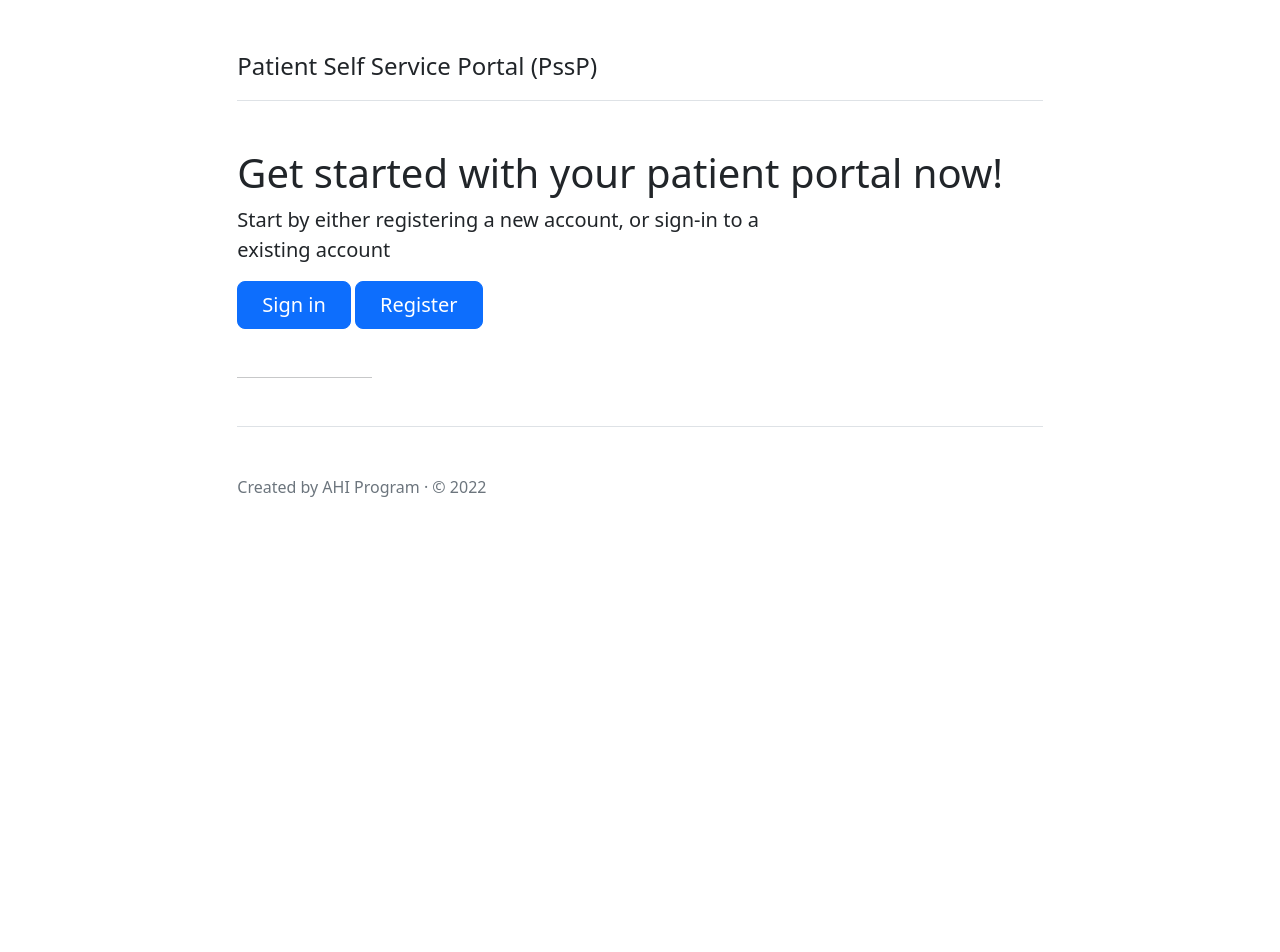
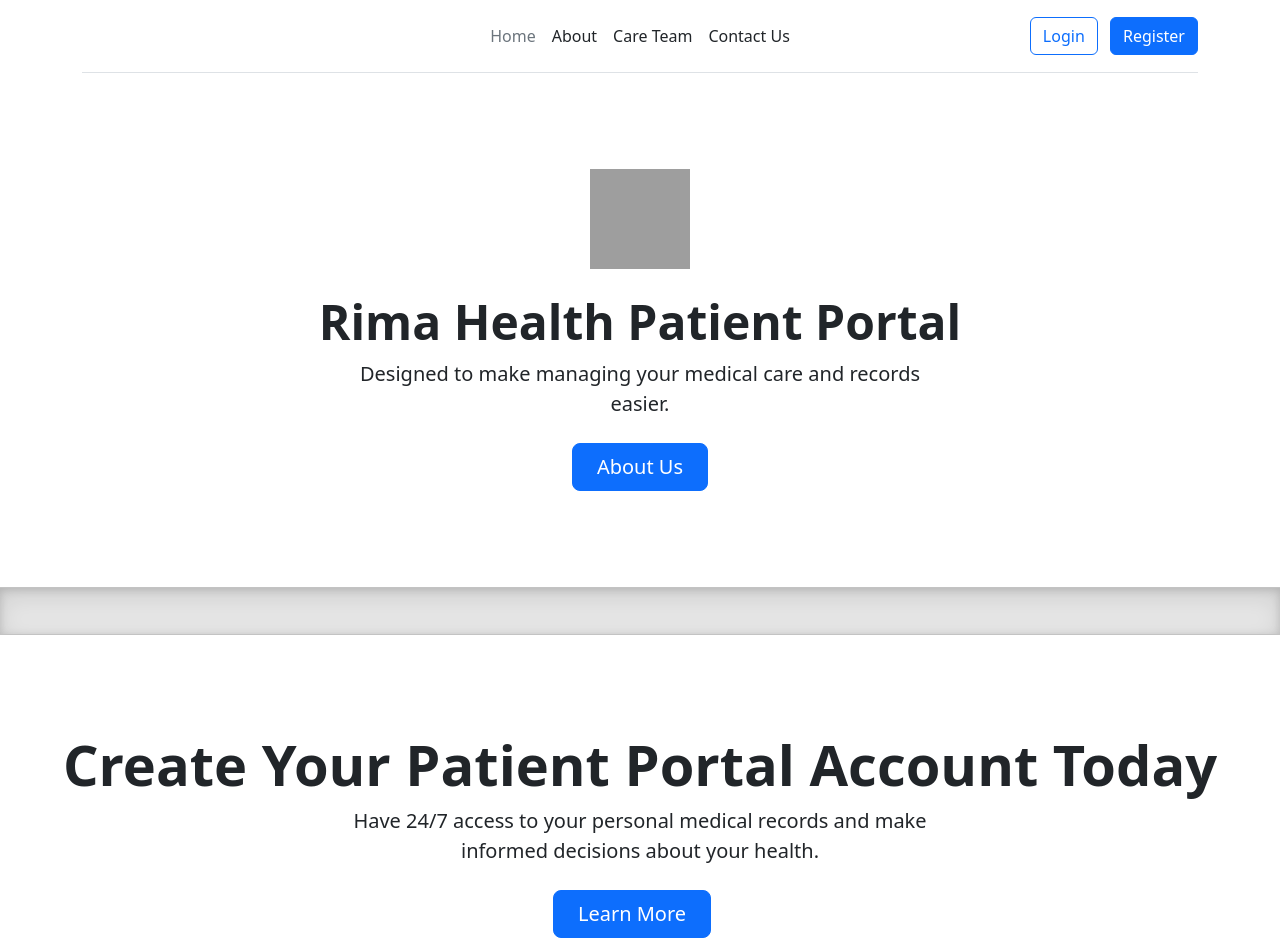
Before and after one commit to rimashah1/PssP-enhancements, a Flask app: page / in a window 1280 px wide. Shown: the top 952 px of the page. Before the commit the page ends 497 px from the top, so only its background shows below. Run offline with Flask 2, Linux system fonts and the light colour scheme; parts of the project's set-up code (start-up, migrations or seed data) failed here and were passed over; some libraries are stand-ins or nearby versions; grey boxes are pictures that could not be loaded.

Commit message:
Some styling

```diff
--- a/templates/landing.html
+++ b/templates/landing.html
@@ -10,6 +10,154 @@
     <title>Starter Template · Bootstrap v5.2</title>
 
     <link rel="canonical" href="https://getbootstrap.com/docs/5.2/examples/starter-template/">
+
+
+      <!-- Bootstrap core CSS -->
+  <link href="/docs/5.0/dist/css/bootstrap.min.css" rel="stylesheet" integrity="sha384-EVSTQN3/azprG1Anm3QDgpJLIm9Nao0Yz1ztcQTwFspd3yD65VohhpuuCOmLASjC" crossorigin="anonymous">
+
+      <!-- Favicons -->
+  <link rel="apple-touch-icon" href="/docs/5.0/assets/img/favicons/apple-touch-icon.png" sizes="180x180">
+  <link rel="icon" href="/docs/5.0/assets/img/favicons/favicon-32x32.png" sizes="32x32" type="image/png">
+  <link rel="icon" href="/docs/5.0/assets/img/favicons/favicon-16x16.png" sizes="16x16" type="image/png">
+  <link rel="manifest" href="/docs/5.0/assets/img/favicons/manifest.json">
+  <link rel="mask-icon" href="/docs/5.0/assets/img/favicons/safari-pinned-tab.svg" color="#7952b3">
+  <link rel="icon" href="/docs/5.0/assets/img/favicons/favicon.ico">
+  <meta name="theme-color" content="#7952b3">
+
+
+      <style>
+        .bd-placeholder-img {
+          font-size: 1.125rem;
+          text-anchor: middle;
+          -webkit-user-select: none;
+          -moz-user-select: none;
+          user-select: none;
+        }
+
+        @media (min-width: 768px) {
+          .bd-placeholder-img-lg {
+            font-size: 3.5rem;
+          }
+        }
+      </style>
+
+
+      <!-- Custom styles for this template -->
+      <link href="heroes.css" rel="stylesheet">
+    </head>
+
+    <body>
+
+      <main>
+        <div class="container">
+          <header class="d-flex flex-wrap align-items-center justify-content-center justify-content-md-between py-3 mb-4 border-bottom">
+            <a href="/" class="d-flex align-items-center col-md-3 mb-2 mb-md-0 text-dark text-decoration-none">
+              <svg class="bi me-2" width="40" height="32" role="img" aria-label="Bootstrap"><use xlink:href="#bootstrap"></use></svg>
+            </a>
+
+            <ul class="nav col-12 col-md-auto mb-2 justify-content-center mb-md-0">
+              <li><a href="/" class="nav-link px-2 link-secondary">Home</a></li>
+              <li><a href="/about" class="nav-link px-2 link-dark">About</a></li>
+              <li><a href="/careteam" class="nav-link px-2 link-dark">Care Team</a></li>
+              <li><a href="/contact" class="nav-link px-2 link-dark">Contact Us</a></li>
+
+            </ul>
+
+            <div class="col-md-3 text-end">
+              <a href="/login" class="btn btn-outline-primary me-2">Login</a>
+              <a href="/register" class="btn btn-primary">Register</a>
+            </div>
+          </header>
+        </div>
+
+
+        <div class="px-4 py-5 my-5 text-center">
+          <img class="d-block mx-auto mb-4" src="https://cdn.vectorstock.com/i/preview-1x/54/66/best-initial-letter-r-logo-design-graphic-download-vector-35165466.jpg" alt="" width="100" height="100">
+          <h1 class="display-5 fw-bold">Rima Health Patient Portal </h1>
+          <div class="col-lg-6 mx-auto">
+            <p class="lead mb-4">Designed to make managing your medical care and records easier.</p>
+            <div class="d-grid gap-2 d-sm-flex justify-content-sm-center">
+              <button type="button" class="btn btn-primary btn-lg px-4 gap-3">About Us </button>
+            </div>
+          </div>
+        </div>
+
+        <div class="b-example-divider"></div>
+
+        <div class="px-4 pt-5 my-5 text-center border-bottom">
+          <h1 class="display-4 fw-bold">Create Your Patient Portal Account Today </h1>
+          <div class="col-lg-6 mx-auto">
+            <p class="lead mb-4">Have 24/7 access to your personal medical records and make informed decisions about your health.</p>
+            <div class="d-grid gap-2 d-sm-flex justify-content-sm-center mb-5">
+              <button type="button" class="btn btn-primary btn-lg px-4 me-sm-3">Learn More</button>
+            </div>
+          </div>
+          <div class="overflow-hidden" style="max-height: 30vh;">
+            <div class="container px-5">
+              <img src="bootstrap-docs.png" class="img-fluid border rounded-3 shadow-lg mb-4" alt="Example image" width="700" height="500" loading="lazy">
+            </div>
+          </div>
+        </div>
+
+        <div class="b-example-divider"></div>
+
+        <div class="container col-xxl-8 px-4 py-5">
+          <div class="row flex-lg-row-reverse align-items-center g-5 py-5">
+            <div class="col-10 col-sm-8 col-lg-6">
+              <img src="bootstrap-themes.png" class="d-block mx-lg-auto img-fluid" alt="Bootstrap Themes" width="700" height="500" loading="lazy">
+            </div>
+            <div class="col-lg-6">
+              <h1 class="display-5 fw-bold lh-1 mb-3">Communicate with your Care Providers</h1>
+              <p class="lead">Send and recieve secure messages with your doctor. </p>
+              <div class="d-grid gap-2 d-md-flex justify-content-md-start">
+                <button type="button" class="btn btn-primary btn-lg px-4 me-md-2">Meet Our Care Team</button>
+              </div>
+            </div>
+          </div>
+        </div>
+
+        <div class="b-example-divider"></div>
+
+        <div class="container col-xl-10 col-xxl-8 px-4 py-5">
+          <div class="row align-items-center g-lg-5 py-5">
+            <div class="col-lg-7 text-center text-lg-start">
+              <h1 class="display-4 fw-bold lh-1 mb-3">Sign Up</h1>
+              <p class="col-lg-10 fs-4">And begin the journey of being in control of your health.</p>
+            </div>
+            <div class="col-md-10 mx-auto col-lg-5">
+              <form class="p-4 p-md-5 border rounded-3 bg-light">
+                <div class="form-floating mb-3">
+                  <input type="email" class="form-control" id="floatingInput" placeholder="name@example.com">
+                  <label for="floatingInput">Email address</label>
+                </div>
+                <div class="form-floating mb-3">
+                  <input type="password" class="form-control" id="floatingPassword" placeholder="Password">
+                  <label for="floatingPassword">Password</label>
+                </div>
+                <div class="checkbox mb-3">
+                  <label>
+                    <input type="checkbox" value="remember-me"> Remember me
+                  </label>
+                </div>
+                <button class="w-100 btn btn-lg btn-primary" type="submit">Register</button>
+                <hr class="my-4">
+                <small class="text-muted">By clicking Sign up, you agree to the terms of use.</small>
+              </form>
+            </div>
+          </div>
+        </div>
+
+
+      </main>
+
+
+          <script src="/docs/5.0/dist/js/bootstrap.bundle.min.js" integrity="sha384-MrcW6ZMFYlzcLA8Nl+NtUVF0sA7MsXsP1UyJoMp4YLEuNSfAP+JcXn/tWtIaxVXM" crossorigin="anonymous"></script>
+
+
+
+
+      </body>
+</html>
 
 
 
@@ -80,35 +228,3 @@
     <link rel="stylesheet" href="{{ url_for('static', filename='landing.css') }}">
 
   </head>
-  <body>
-
-<div class="col-lg-8 mx-auto p-4 py-md-5">
-  <header class="d-flex align-items-center pb-3 mb-5 border-bottom">
-    <a href="/" class="d-flex align-items-center text-dark text-decoration-none">
-      <span class="fs-4">Patient Self Service Portal (PssP)</span>
-    </a>
-  </header>
-
-  <main>
-    <h1>Get started with your patient portal now!</h1>
-    <p class="fs-5 col-md-8"> Start by either registering a new account, or sign-in to a existing account</p>
-
-    <div class="mb-5">
-      <a href="/login" class="btn btn-primary btn-lg px-4">Sign in</a>
-      <a href="/register" class="btn btn-primary btn-lg px-4">Register</a>
-    </div>
-
-    <hr class="col-3 col-md-2 mb-5">
-
-  </main>
-  <footer class="pt-5 my-5 text-muted border-top">
-    Created by AHI Program  &middot; &copy; 2022
-  </footer>
-</div>
-
-
-    <script src="../assets/dist/js/bootstrap.bundle.min.js"></script>
-
-
-  </body>
-</html>
```
Also changed, not shown: images/rima-health-logo.png (added).
